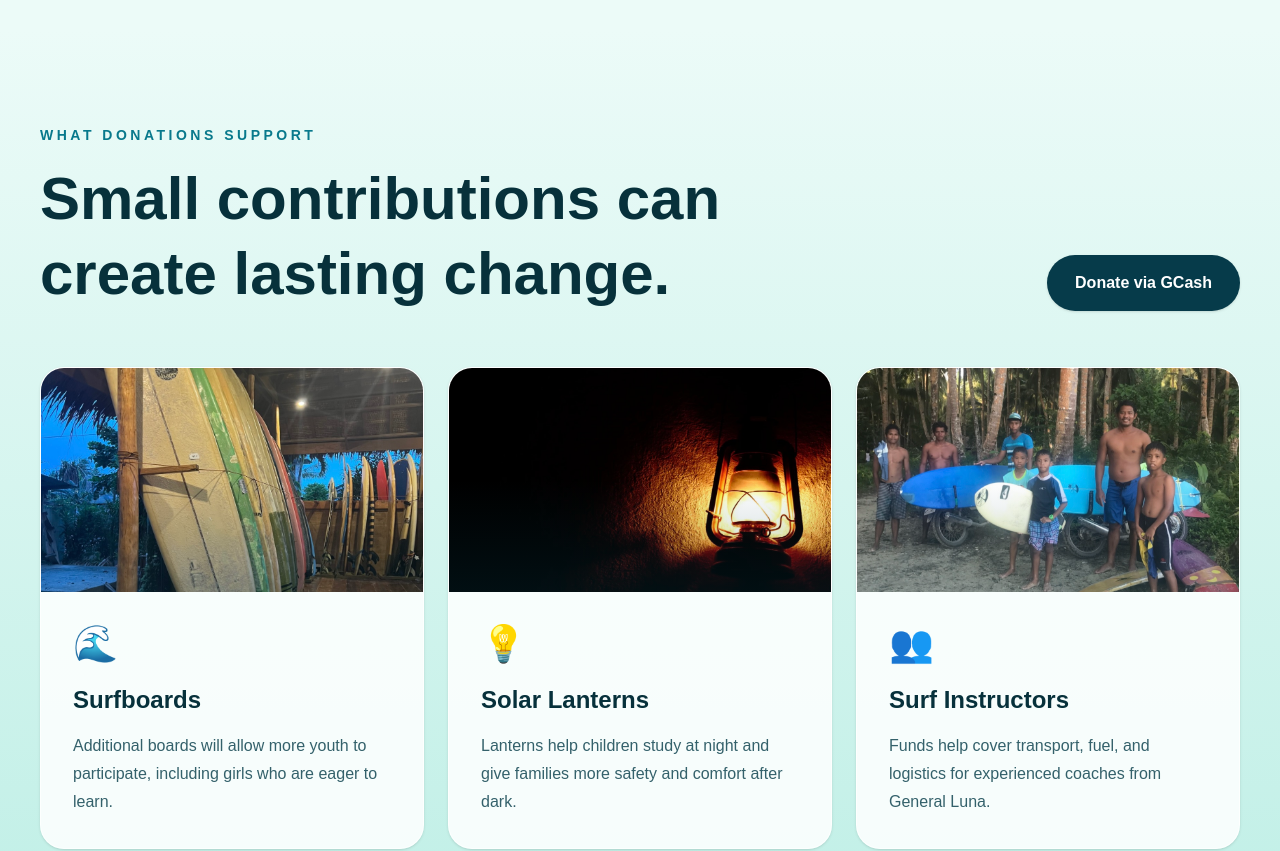
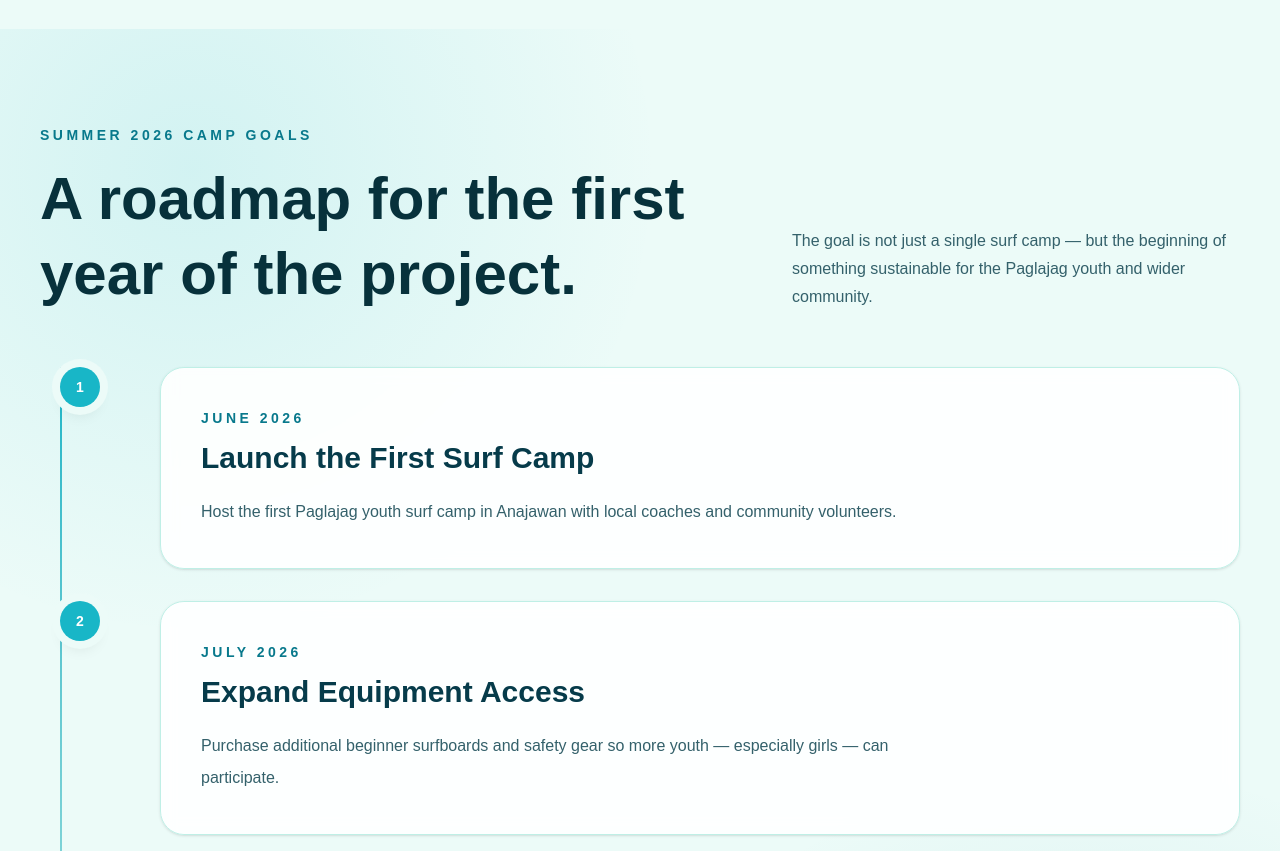
Before and after one commit to mikekerveillant/paglajag-surf, a Next.js app: page / in a window 1280 px wide. Shown: the part 8280-9131 px from the top of the page. Built offline with nearby package versions, Linux system fonts and the light colour scheme.

Commit message:
Update surf camp website

```diff
--- a/app/page.tsx
+++ b/app/page.tsx
@@ -69,6 +69,13 @@ const siargaoReasons = [
   ["🌊", "An island shaped by the ocean", "Many youth in Siargao grow up surrounded by waves and nature, yet access to surf equipment and organized activities remains limited."],
   ["⚡", "Limited access after dark", "Some households in Anajawan still have limited lighting at night, making it harder for children to study safely and consistently."],
   ["🏄", "Surfing can create opportunity", "Surfing is deeply connected to Siargao’s identity and tourism economy. Learning early can open future opportunities in guiding, coaching, and hospitality."],
+];
+
+const roadmapGoals = [
+  ["June 2026", "Launch the First Surf Camp", "Host the first Paglajag youth surf camp in Anajawan with local coaches and community volunteers."],
+  ["July 2026", "Expand Equipment Access", "Purchase additional beginner surfboards and safety gear so more youth — especially girls — can participate."],
+  ["August 2026", "Solar Lantern Distribution", "Provide solar lanterns to support safer evenings and help children study after dark."],
+  ["Late 2026", "Build Long-Term Momentum", "Develop recurring surf sessions, mentorship, and future partnerships that continue supporting the community."],
 ];
 
 const galleryImages = [
@@ -267,6 +274,7 @@ function runComponentSmokeTests() {
   console.assert(progressPercent > 0, "Expected donation progress to be greater than zero");
   console.assert(partners.length === 3, "Expected three partner cards");
   console.assert(siargaoReasons.length === 3, "Expected three Siargao impact cards");
+  console.assert(roadmapGoals.length === 4, "Expected four roadmap milestones");
   console.assert(
     donationCards.some((card) => card[1] === "Solar Lanterns"),
     "Donation cards should include Solar Lanterns"
@@ -633,6 +641,58 @@ export default function SiargaoSurfCampLandingPage() {
         </div>
       </section>
 
+      {/* SUMMER 2026 ROADMAP */}
+      <section className="relative overflow-hidden px-6 py-24 md:px-10">
+        <div className="absolute inset-0 bg-[radial-gradient(circle_at_15%_10%,rgba(24,182,199,0.12),transparent_28%),radial-gradient(circle_at_85%_90%,rgba(8,121,140,0.12),transparent_32%)]" />
+
+        <div className="relative mx-auto max-w-7xl">
+          <div className="mb-14 flex flex-col gap-6 md:flex-row md:items-end md:justify-between">
+            <div className="max-w-3xl">
+              <SectionEyebrow>Summer 2026 Camp Goals</SectionEyebrow>
+              <h2 className="text-4xl font-semibold leading-tight md:text-6xl">
+                A roadmap for the first year of the project.
+              </h2>
+            </div>
+
+            <p className="max-w-md leading-7 text-[#34616B]">
+              The goal is not just a single surf camp — but the beginning of something sustainable for the Paglajag youth and wider community.
+            </p>
+          </div>
+
+          <div className="relative">
+            <div className="absolute left-5 top-0 hidden h-full w-[2px] bg-gradient-to-b from-[#18B6C7] to-[#BFEFE6] md:block" />
+
+            <div className="space-y-8">
+              {roadmapGoals.map(([date, title, text], index) => (
+                <div key={title} className="relative grid grid-cols-1 gap-6 md:grid-cols-[80px_1fr] md:gap-10">
+                  <div className="relative hidden md:flex items-start justify-center">
+                    <div className="relative z-10 flex h-10 w-10 items-center justify-center rounded-full bg-[#18B6C7] text-sm font-bold text-white shadow-lg ring-8 ring-[#ECFBF8]">
+                      {index + 1}
+                    </div>
+                  </div>
+
+                  <Card className="border border-[#BFEFE6] bg-white/90 backdrop-blur">
+                    <div className="p-8 md:p-10">
+                      <p className="text-sm font-semibold uppercase tracking-[0.25em] text-[#08798C]">
+                        {date}
+                      </p>
+
+                      <h3 className="mt-3 text-3xl font-semibold text-[#063B4A]">
+                        {title}
+                      </h3>
+
+                      <p className="mt-5 max-w-3xl leading-8 text-[#34616B]">
+                        {text}
+                      </p>
+                    </div>
+                  </Card>
+                </div>
+              ))}
+            </div>
+          </div>
+        </div>
+      </section>
+
       {/* DONATION SUPPORT */}
       <section className="bg-gradient-to-b from-[#ECFBF8] to-[#BFEFE6] px-6 py-24 md:px-10">
         <div className="mx-auto max-w-7xl">
```
